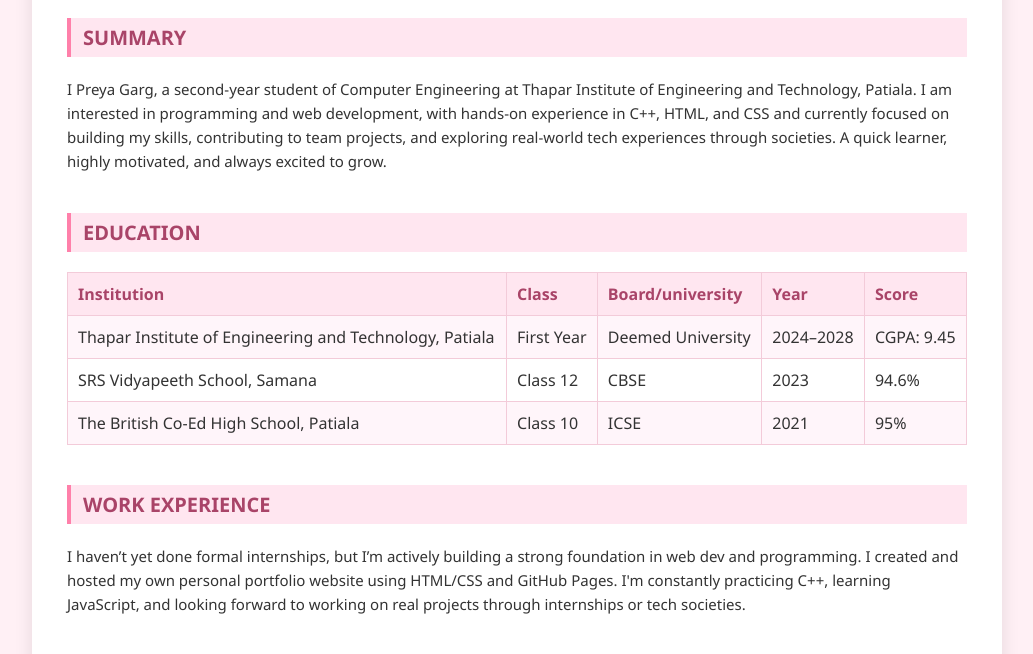
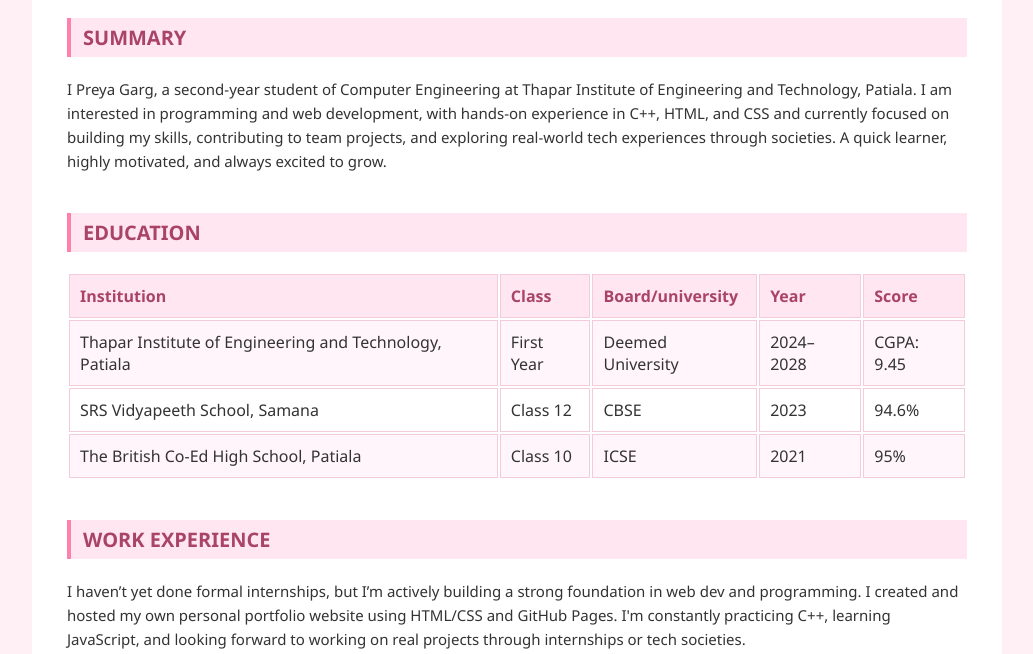
Before and after one commit to preyagarg/html-resume, a plain HTML site: page index.html in a window 1280 px wide. Shown: the part 146-800 px from the top of the page, without its empty margins (123-1156 px from the left). Drawn offline with Linux system fonts and the light colour scheme.

Commit message:
Update index.html

```diff
--- a/index.html
+++ b/index.html
@@ -6,7 +6,7 @@
   <style>
     body {
       font-family: 'Segoe UI', Tahoma, Geneva, Verdana, sans-serif;
-      background-color: #fff0f5; /* Light pink background */
+      background-color: #fff0f5;
       color: #333;
       margin: 0;
       padding: 20px;
@@ -18,18 +18,11 @@
       background-color: #ffffff;
       padding: 35px;
       border-radius: 14px;
-      box-shadow: 0 6px 18px rgba(0, 0, 0, 0.1);
-      animation: fadeIn 1s ease-in-out;
-    }
-
-    @keyframes fadeIn {
-      from { opacity: 0; transform: translateY(20px); }
-      to { opacity: 1; transform: translateY(0); }
     }
 
     h1 {
       text-align: center;
-      color: #d63384; /* Deep pink */
+      color: #d63384;
       font-size: 34px;
       margin-bottom: 5px;
     }
@@ -43,7 +36,7 @@
       font-size: 20px;
     }
 
-    p, li {
+    p,li {
       line-height: 1.6;
       font-size: 15px;
     }
@@ -63,7 +56,7 @@
 
     table {
       width: 100%;
-      border-collapse: collapse;
+      border-collapse: separate;
       margin-top: 15px;
     }
 
```
